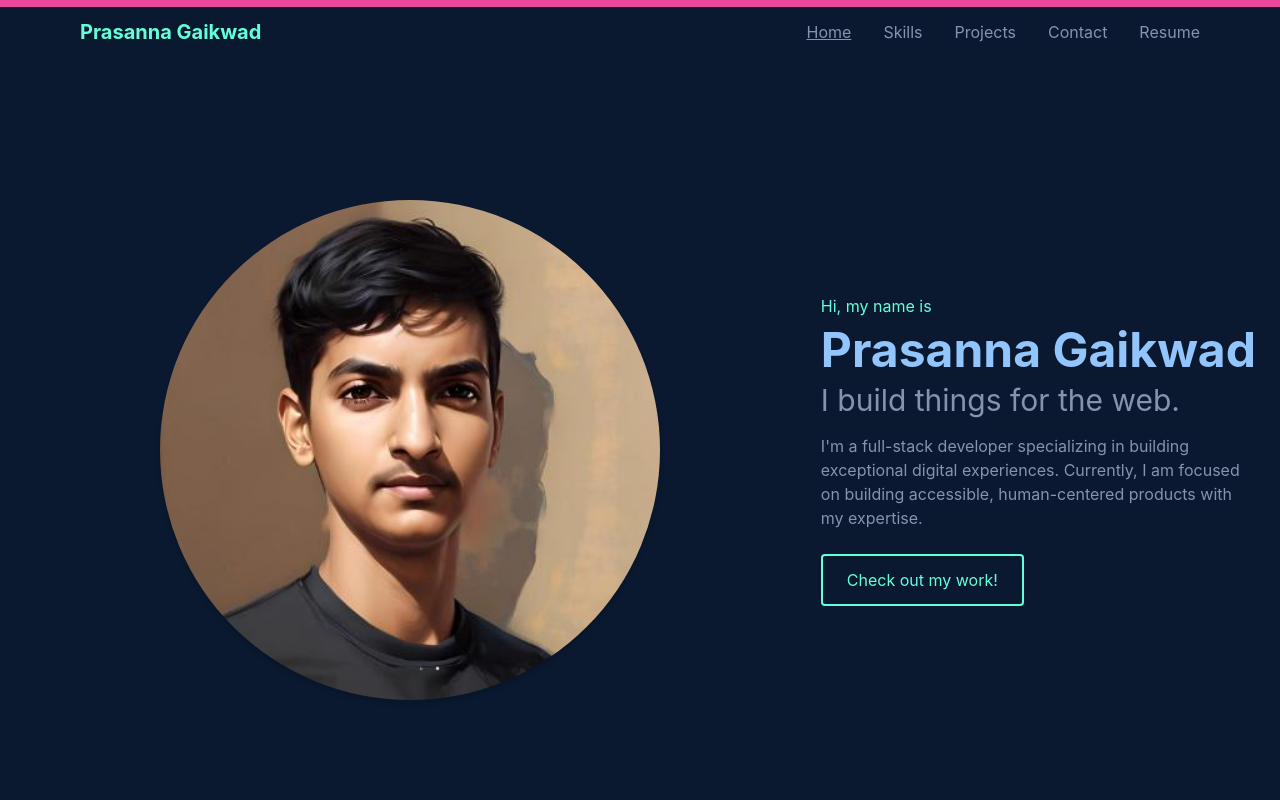
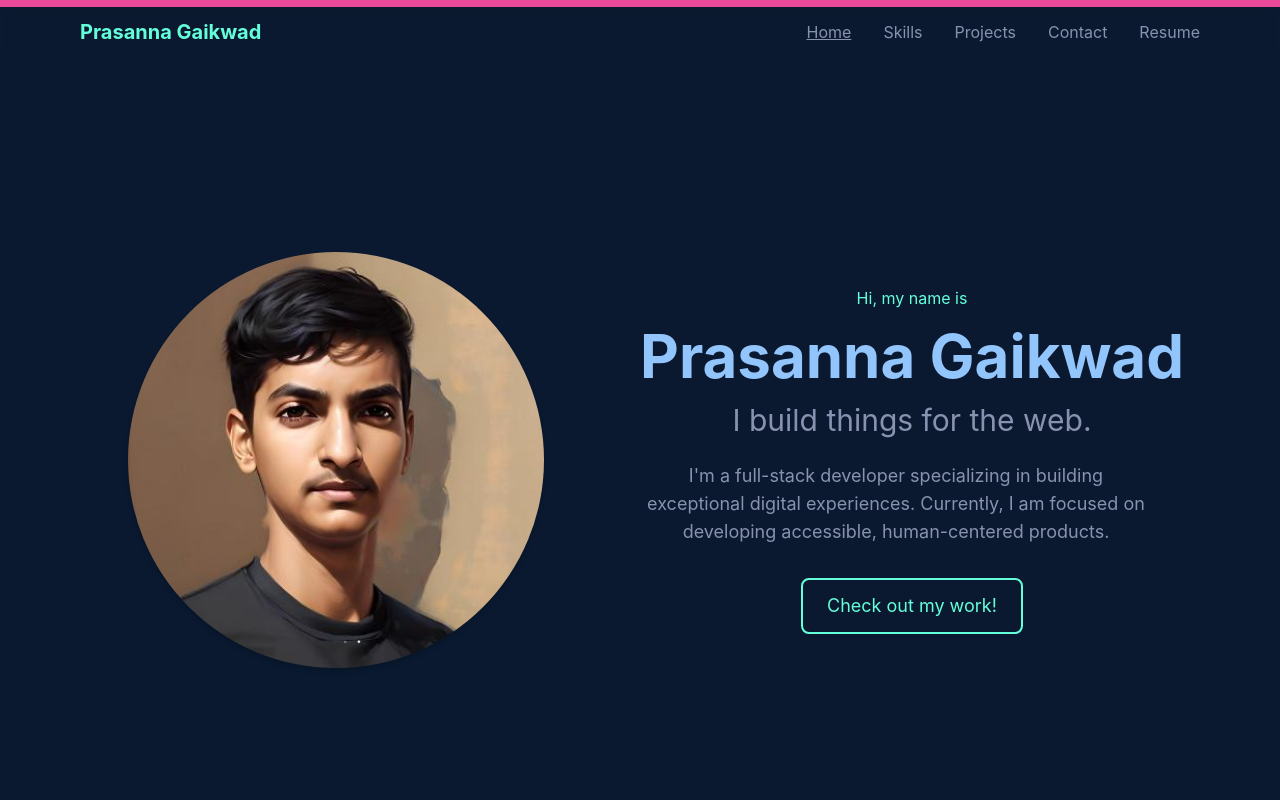
Before and after one commit to Prasanna018/Prasanna_Gaikwad_Portfolio, a React (Vite) app: page / in a window 1280 px wide. Shown: the top 800 px of the page. Built offline with nearby package versions, Linux system fonts and the light colour scheme; what cursor-effects would draw is missing.

Commit message:
some more changes on home

```diff
--- a/src/components/Home.jsx
+++ b/src/components/Home.jsx
@@ -7,28 +7,28 @@ const Home = () => {
   return (
     <section
       id="home"
-      className="pt-[100px] min-h-screen flex flex-col sm:flex-row items-center justify-center px-6 text-center"
+      className="pt-[120px] min-h-screen flex flex-col lg:flex-row items-center justify-center px-6 lg:px-32 text-center lg:text-left gap-y-12 lg:gap-x-24"
     >
-      {/* Full-Width Logo Image */}
-      <div className="mb-6 sm:mb-0 sm:mr-6 w-full flex justify-center">
+      {/* Full-Width Logo Image with Extra Spacing */}
+      <div className="w-full lg:w-1/2 flex justify-center lg:justify-end">
         <img
-          className="rounded-full shadow-md w-full max-w-[500px]"
+          className="rounded-full shadow-md w-full max-w-[450px] lg:max-w-[550px]"
           src={logo}
           alt="Profile Logo"
         />
       </div>
 
-      {/* Text Content */}
-      <div className="flex flex-col items-center sm:items-start text-center sm:text-left">
+      {/* Text Content - Centered Properly */}
+      <div className="w-full lg:w-1/2 flex flex-col md:text-center items-center lg:items-start">
         <motion.div
           initial={{ opacity: 0, y: 20 }}
           animate={{ opacity: 1, y: 0 }}
           transition={{ duration: 0.5 }}
         >
-          <p className="text-secondary mb-2 text-sm sm:text-base">Hi, my name is</p>
+          <p className="text-secondary mb-4 text-sm sm:text-base">Hi, my name is</p>
 
           {/* Animated Name (Prevent Line Break) */}
-          <h1 className="text-3xl sm:text-4xl md:text-5xl font-bold text-textPrimary mb-2 whitespace-nowrap">
+          <h1 className="text-4xl sm:text-5xl md:text-6xl font-bold text-textPrimary mb-4 whitespace-nowrap">
             <motion.span
               className="text-blue-300"
               initial={{ opacity: 0 }}
@@ -39,20 +39,20 @@ const Home = () => {
             </motion.span>
           </h1>
 
-          <h2 className="text-lg sm:text-2xl md:text-3xl text-textSecondary mb-4">
+          <h2 className="text-xl sm:text-2xl md:text-3xl text-textSecondary mb-6">
             I build things for the web.
           </h2>
 
-          <p className="text-textSecondary max-w-lg text-sm sm:text-base mb-6">
+          <p className="text-textSecondary max-w-lg text-sm sm:text-lg mb-8 leading-relaxed">
             I'm a full-stack developer specializing in building exceptional digital experiences.
-            Currently, I am focused on building accessible, human-centered products with my expertise.
+            Currently, I am focused on developing accessible, human-centered products.
           </p>
 
           <Link to="projects" smooth={true} duration={500} className="inline-block">
             <motion.button
               whileHover={{ scale: 1.05 }}
               whileTap={{ scale: 0.95 }}
-              className="border-2 border-secondary text-secondary px-5 py-2 sm:px-6 sm:py-3 rounded hover:bg-secondary/10 text-sm sm:text-base"
+              className="border-2 border-secondary text-secondary px-6 py-3 rounded-lg hover:bg-secondary/10 text-base sm:text-lg"
             >
               Check out my work!
             </motion.button>
```
